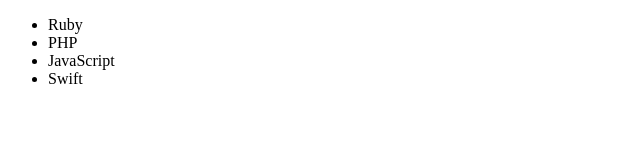
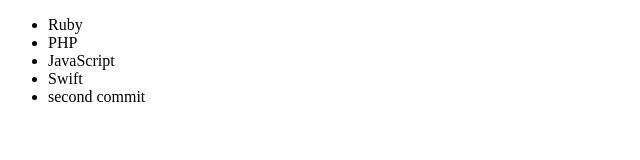
Before and after one commit to rivlam/kadai-conflict, a plain HTML site: page index.html in a window 1280 px wide. Shown: the whole page, without its empty margins (0-640 px from the left). Drawn offline with Linux system fonts and the light colour scheme.

Commit message:
update index.html on second

```diff
--- a/index.html
+++ b/index.html
@@ -10,6 +10,7 @@
             <li>PHP</li>
             <li>JavaScript</li>
             <li>Swift</li>
+            <li>second commit</li>
         </ul>
     </body>
 </html>
```
